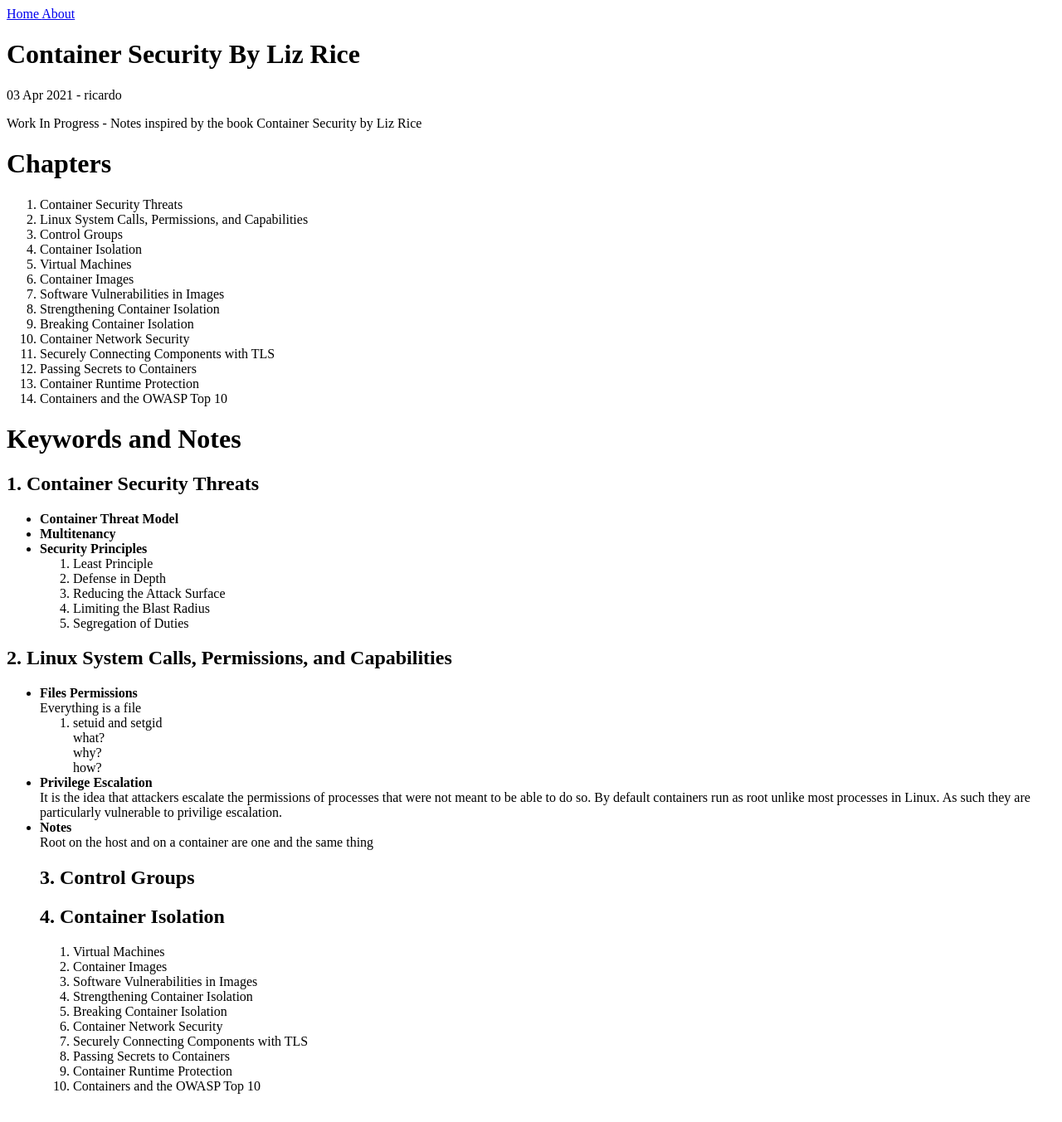
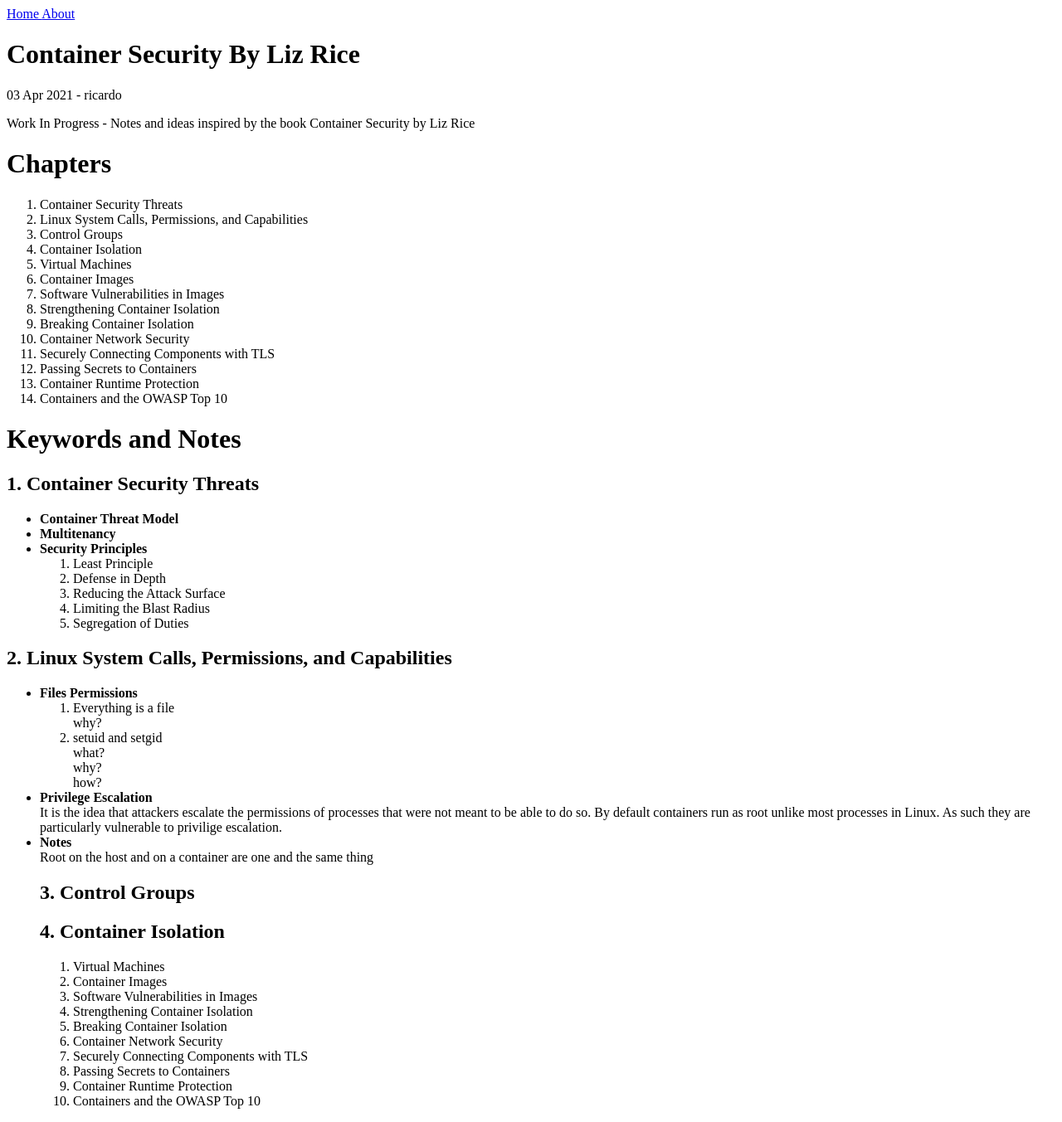
Before and after one commit to ricardoptcosta/ricardoptcosta.github.io, a Jekyll site: the page built from _posts/2021-04-03-container-security -by-Liz-Rice.md, in a window 1280 px wide. Shown: the whole page at 83% size. Built offline with Jekyll 4.4.1, drawn with Linux system fonts in a browser that asks for light colours.

Commit message:
start Container Security notes post

```diff
--- a/_posts/2021-04-03-container-security -by-Liz-Rice.md
+++ b/_posts/2021-04-03-container-security -by-Liz-Rice.md
@@ -2,7 +2,7 @@
 layout: post
 author: ricardo
 ---
-Work In Progress - Notes inspired by the book Container Security by Liz Rice
+Work In Progress - Notes and ideas inspired by the book Container Security by Liz Rice
 
 # Chapters
 1. Container Security Threats
@@ -33,8 +33,9 @@ Work In Progress - Notes inspired by the book Container Security by Liz Rice
 
 ## 2. Linux System Calls, Permissions, and Capabilities
    - **Files Permissions**
-    Everything is a file
-        1. setuid and setgid
+       1. Everything is a file
+       why?
+       1. setuid and setgid
         what?
         why?
         how?
```
